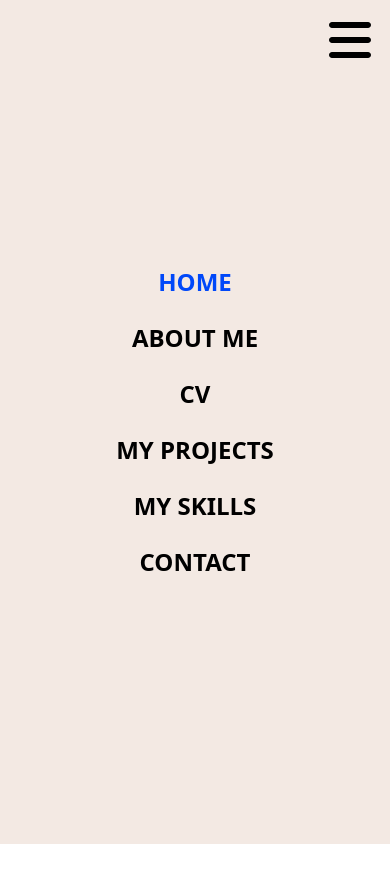
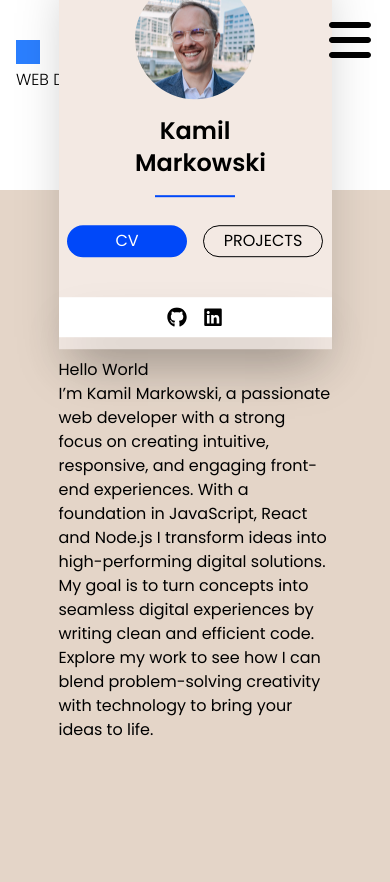
Before and after one commit to kamil0m/portfolio-new, a React (Vite) app: page / in a window 390 px wide. Shown: the top 882 px of the page. Before the commit the page ends 844 px from the top, so only its background shows below. Built offline with nearby package versions, Linux system fonts and the light colour scheme.

Commit message:
card styling for mobile added

```diff
--- a/src/App.css
+++ b/src/App.css
@@ -13,3 +13,8 @@
   --color-main-dark: rgba(228, 213, 200, 1);
   --color-accent: rgba(0, 72, 249, 1);
 }
+
+:root {
+  font-family: "Poppins", sans-serif;
+  box-sizing: border-box;
+}
--- /dev/null
+++ b/src/components/CardPerson.tsx
@@ -0,0 +1,27 @@
+import aboutmePhoto from '../assets/KM_aboutme.jpeg'
+import { NavLink } from 'react-router-dom'
+import { FaGithub, FaLinkedin } from "react-icons/fa";
+
+
+export default function CardPerson(props: object) {
+  return (
+    <div className="flex flex-col items-center w-7/10 h-auto bg-main shadow-2xl -translate-y-3/5">
+        <div className="w-30 h-30 bg-cover rounded-full mt-7"
+        style={{ backgroundImage: `url(${aboutmePhoto})` }}></div>
+        <div className="w-30 text-center text-2xl font-semibold mt-4">{props.name}</div>
+        <div className="w-20 h-[2px] mt-4 bg-accent"></div>
+        <div className="mt-5">
+            < NavLink className="inline-flex items-center justify-center min-w-30 h-8 rounded-full bg-accent m-2 border-2 border-accent text-white active:text-black active:bg-main uppercase" to="/">CV</NavLink>
+            < NavLink className="inline-flex items-center justify-center min-w-30 h-8 rounded-full bg-main border-black m-2 border active:bg-accent active:border-accent active:text-white uppercase" to="/projects">Projects</NavLink>
+        </div>
+        <div className="flex flex-row justify-center items-center h-10 w-full bg-main-verylight mt-8 mb-3 shadow-2xl text-xl gap-4">
+          <a target="_blank" href="https://github.com/kamil0m">
+            <FaGithub />
+          </a>
+          <a target="_blank" href="https://www.linkedin.com/in/kamil0m/">
+            <FaLinkedin />
+          </a>
+        </div>
+    </div>
+  )
+}
--- a/src/components/Navbar.tsx
+++ b/src/components/Navbar.tsx
@@ -11,7 +11,6 @@
         mobileMenu?.classList.toggle("hidden");
         mobileMenu?.classList.toggle("tablet:flex");
     }
-
 
   return (
     <>
@@ -31,9 +30,9 @@
             <nav
                 id="navbar__mobile"
                 className="
-                flex items-center
-                absolute left-0 top-0 w-full bg-main flex-col justify-center h-screen z-10 uppercase font-semibold text-2xl
-                tablet:static tablet:flex-row tablet:justify-end tablet:h-auto tablet:bg-transparent tablet:w-auto tablet:gap-4 tablet:font-light tablet:text-sm"
+                items-center
+                hidden flex absolute left-0 top-0 w-full bg-main flex-col justify-center h-screen z-10 uppercase font-semibold text-2xl
+                tablet:static tablet:flex tablet:flex-row tablet:justify-end tablet:h-auto tablet:bg-transparent tablet:w-auto tablet:gap-4 tablet:font-light tablet:text-sm"
                 onClick={() => toggleMenu()}
                 >
 
@@ -41,7 +40,7 @@
 
                     <NavLink to="/aboutme" className="my-3 tablet:my-0 aria-[current=page]:text-accent">About me</NavLink>
 
-                    <NavLink to="/cv" className="my-3 tablet:my-0 aria-[current=page]:text-accent">CV</NavLink>
+                    <NavLink to="/projects" className="my-3 tablet:my-0 aria-[current=page]:text-accent">CV</NavLink>
 
                     <NavLink to="/projects" className="my-3 tablet:my-0 aria-[current=page]:text-accent">My projects</NavLink>
 
--- a/src/layout/MainLayout.tsx
+++ b/src/layout/MainLayout.tsx
@@ -1,5 +1,4 @@
 import {
-    // NavLink,
     Outlet
  } from 'react-router-dom';
  import Logo from '../components/Logo';
@@ -7,18 +6,19 @@
 
 export function MainLayout() {
     return (
-        <div className="p-4 bg-main-verylight h-screen">
+        <>
+            <div className="p-4 bg-main-verylight">
 
-            <div className="flex flex-row justify-between h-24 items-center">
+                <div className="flex flex-row justify-between h-24 items-center">
 
-                <Logo />
+                    <Logo />
 
-                <Navbar />
+                    <Navbar />
+
+                </div>
 
             </div>
-
             <Outlet/>
-
-        </div>
+        </>
     )
 }
--- a/src/pages/AboutMe.tsx
+++ b/src/pages/AboutMe.tsx
@@ -1,7 +1,8 @@
-import React from 'react'
-
 export default function AboutMe() {
   return (
-    <div>AboutMe</div>
+    <div className="absolute top-0 left-0 -z-1 flex flex-row justify-between h-screen items-center">
+      <div className="bg-main-darker h-50 w-50"></div>
+      <div></div>
+    </div>
   )
 }
--- a/src/pages/Home.tsx
+++ b/src/pages/Home.tsx
@@ -1,7 +1,20 @@
-import React from 'react'
+import CardPerson from "../components/CardPerson"
 
 export default function Home() {
   return (
-    <div>Home</div>
+    <div className="flex flex-col h-screen items-center">
+      <div className="bg-main-verylight h-50 w-full"></div>
+      <div className="flex flex-col justify-center items-center bg-main-dark h-auto w-full">
+        <CardPerson name="Kamil Markowski"/>
+        <section className="flex flex-col w-7/10 h-auto -translate-y-3/5">
+          <h1>Hello World</h1>
+          <p>
+            I’m Kamil Markowski, a passionate web developer with a strong focus on creating intuitive, responsive, and engaging front-end experiences.
+            With a foundation in JavaScript, React and Node.js I transform ideas into high-performing digital solutions. My goal is to turn concepts into seamless digital experiences by writing clean and efficient code. Explore my work to see how I can blend problem-solving creativity with technology to bring your ideas to life.
+            </p>
+
+        </section>
+      </div>
+    </div>
   )
 }
```
Also changed, not shown: src/assets/KM_aboutme.jpeg (added).
